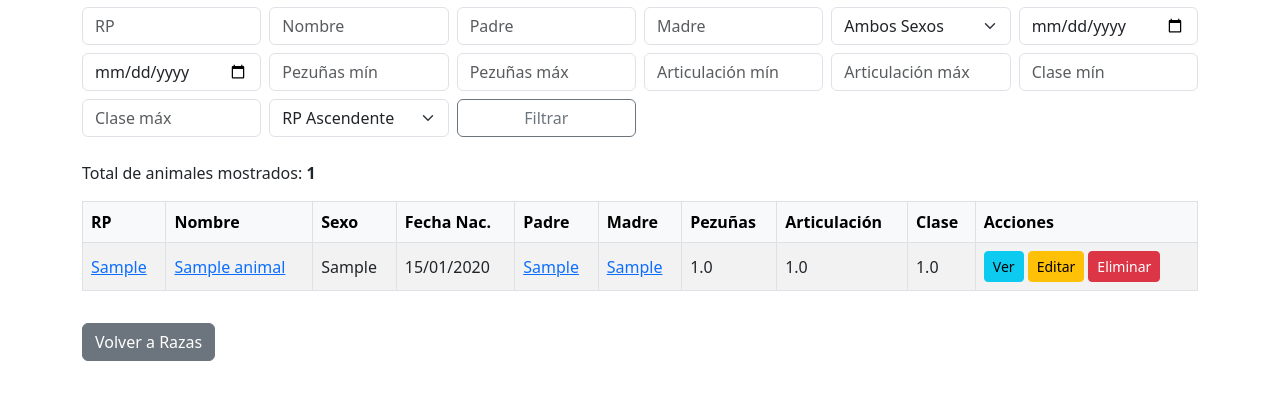
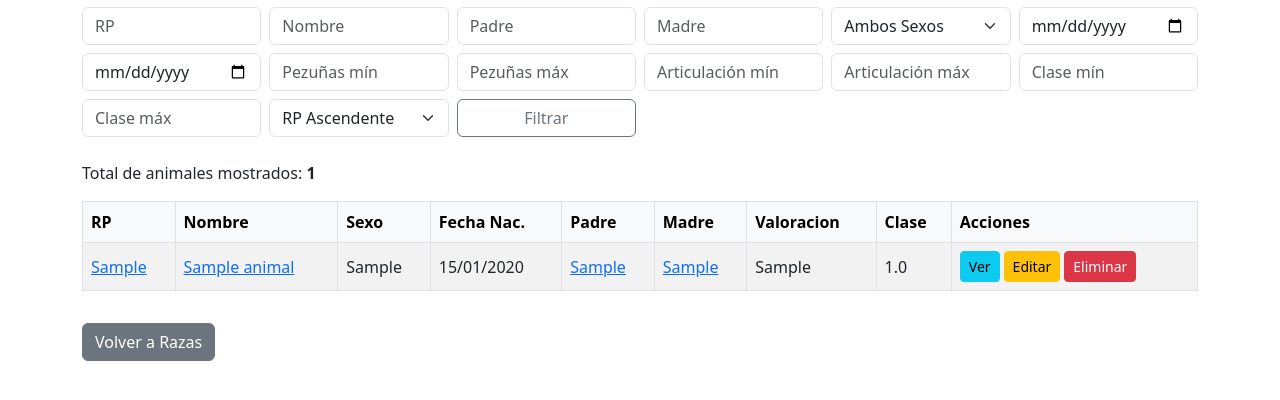
Before and after one commit to Fermin2107/Genetics, a Flask app: page /raza/1 in a window 1280 px wide. Shown: the part 199-599 px from the top of the page. Run offline with Flask 3, Linux system fonts and the light colour scheme; a user stored in the database is signed in; tables that the repository leaves empty hold one stand-in row (values such as "Sample post").

Commit message:
Update raza.html

```diff
--- a/templates/raza.html
+++ b/templates/raza.html
@@ -84,8 +84,7 @@
                 <th>Fecha Nac.</th>
                 <th>Padre</th>
                 <th>Madre</th>
-                <th>Pezuñas</th>
-                <th>Articulación</th>
+                <th>Valoracion</th>
                 <th>Clase</th>
                 <th>Acciones</th>
             </tr>
@@ -99,8 +98,7 @@
                 <td>{{ animal.fecha_nac.strftime('%d/%m/%Y') if animal.fecha_nac else '' }}</td>
                 <td><a href="{{ url_for('ver_raza', raza_id=raza.id, padre=animal.padre) }}">{{ animal.padre }}</a></td>
                 <td><a href="{{ url_for('ver_raza', raza_id=raza.id, madre=animal.madre) }}">{{ animal.madre }}</a></td>
-                <td>{{ animal.pezuñas }}</td>
-                <td>{{ animal.articulacion }}</td>
+                <td>{{ animal.valoracion }}</td>
                 <td>{{ animal.clase }}</td>
                 <td>
                     <div class="d-flex gap-1">
```
